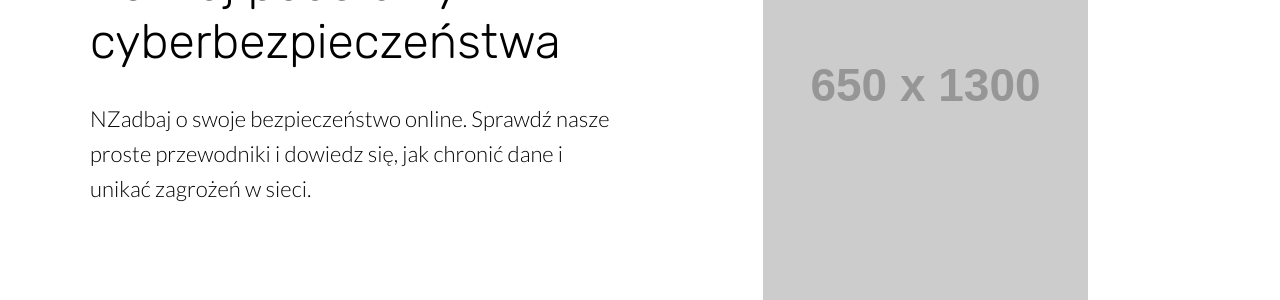
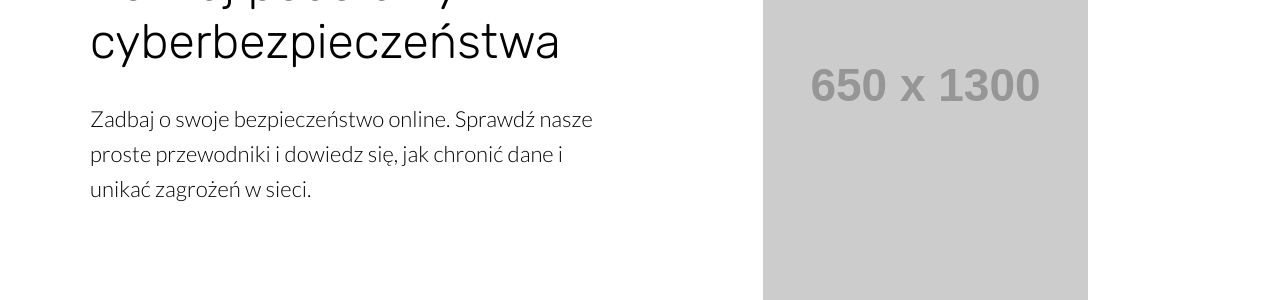
Before and after one commit to Cybrivium/cybrivium, a Jekyll site: the page built from index.html, in a window 1280 px wide and 900 px high, scrolled down 1081 px. Shown: the part 155-455 px from the top of the window. Built offline with Jekyll 4.4.1, drawn with Linux system fonts in a browser that asks for light colours; nearby versions of some CDN libraries; some of the changed text lies outside the part shown.

Commit message:
Update index.html

```diff
--- a/index.html
+++ b/index.html
@@ -21,7 +21,7 @@
 		<div class="container flex">
 			<div class="text">
 				<h2 class="editable">Poznaj podstawy cyberbezpieczeństwa</h2>
-				<p class="editable">NZadbaj o swoje bezpieczeństwo online. Sprawdź nasze proste przewodniki i dowiedz się, jak chronić dane i unikać zagrożeń w sieci.</p>
+				<p class="editable">Zadbaj o swoje bezpieczeństwo online. Sprawdź nasze proste przewodniki i dowiedz się, jak chronić dane i unikać zagrożeń w sieci.</p>
 			</div>
 			<div class="image">
 				<img class="editable" src="http://placehold.it/650x1300" alt="Screenshot" />
@@ -44,8 +44,8 @@
 	<section class="info">
 		<div class="container flex">
 			<div class="text">
-				<h2 class="editable">Dołącz do społeczności</h2>
-				<p class="editable">Razem budujemy bezpieczniejszy internet. Dołącz do nas, dziel się wiedzą i ucz się, jak lepiej chronić siebie i innych.</p>
+				<h2 class="editable">Zadbaj o swoją cyfrową przyszłość</h2>
+				<p class="editable">yberbezpieczeństwo to nie tylko ochrona, ale inwestycja w przyszłość. Odkrywaj z nami, jak technologie i wiedza mogą zwiększyć Twoje bezpieczeństwo w sieci. Pozostań świadomy, bądź przygotowany.</p>
 			</div>
 			<div class="image">
 				<img class="editable" src="http://placehold.it/650x1300" alt="Screenshot" />
@@ -56,8 +56,8 @@
 	<section class="hero" style="background-image: url({% include relative-src.html src=page.bottom_image %})">
 		<div class="inner-hero text-container">
 			<div class="hero-text-container">
-				<h2 class="editable">Find your buddy today</h2>
-				<p class="subtext editable">It's free, fun, and an exciting way to meet new people.</p>
+				<h2 class="editable">Dołącz do społeczności</h2>
+				<p class="subtext editable">Razem budujemy bezpieczniejszy internet. Dołącz do nas, dziel się wiedzą i ucz się, jak lepiej chronić siebie i innych.</p>
 				<div class="cta button alt"><a href="#">Join Now</a></div>
 			</div>
 		</div>
```
